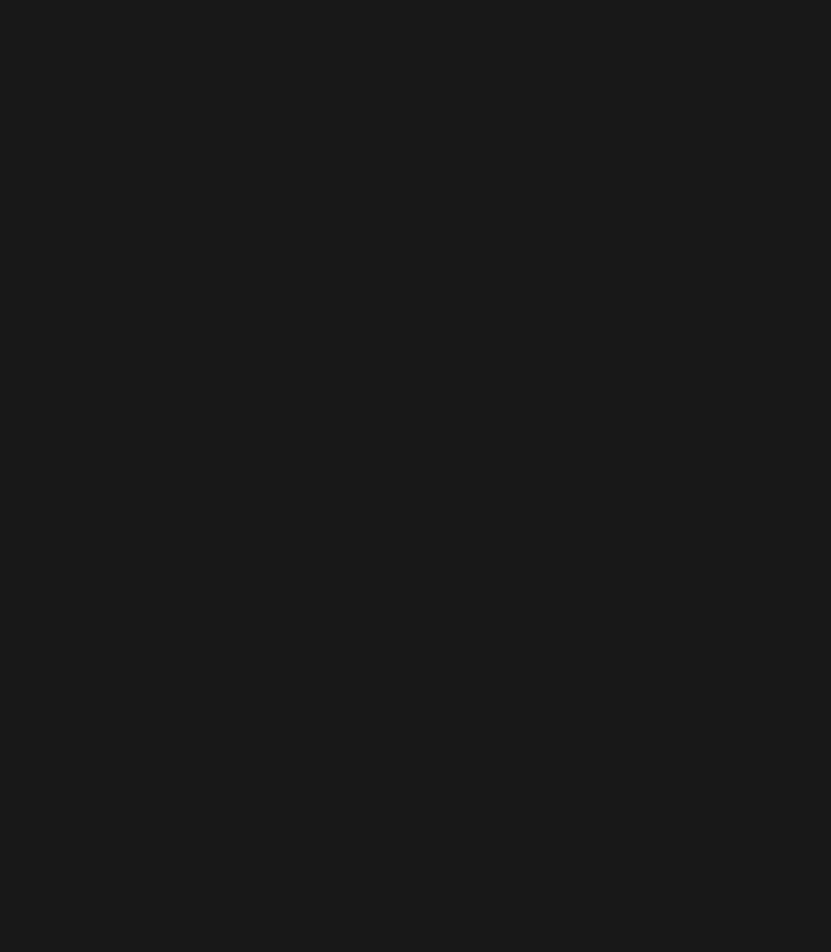
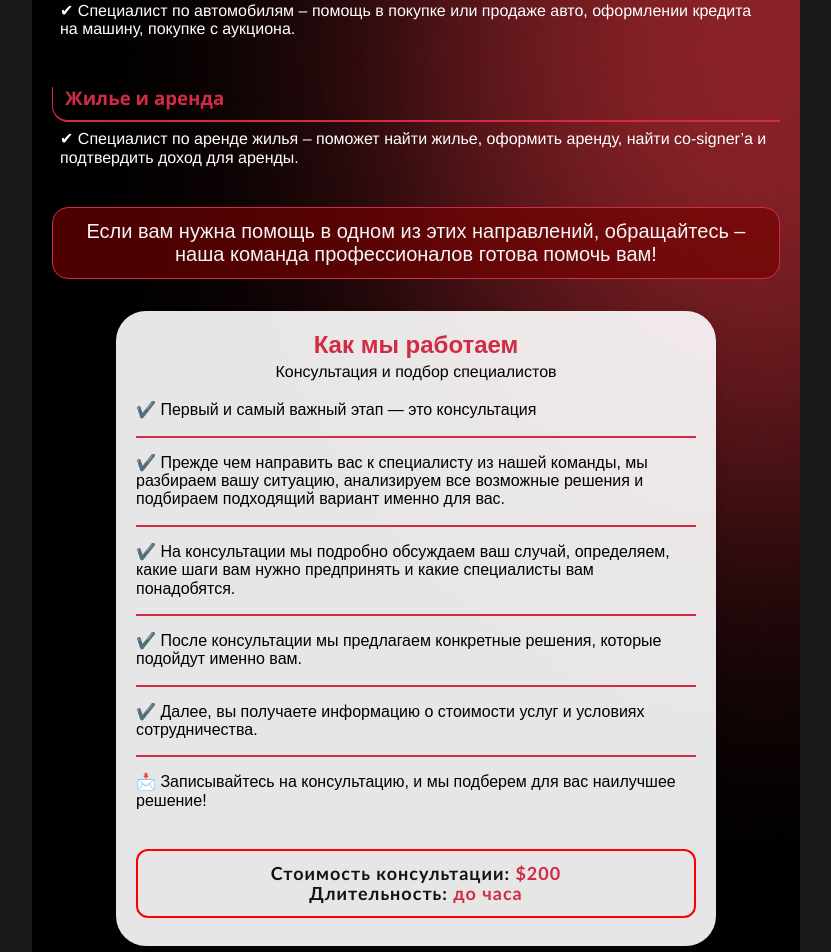
Before and after one commit to Jey2507/auto-usa, a React (Vite) app: page /immigration in a window 1280 px wide. Shown: the part 9180-10132 px from the top of the page, without its empty margins (224-1055 px from the left). Before the commit the page ends 8953 px from the top, so only its background shows below. Built offline with nearby package versions, Linux system fonts and the light colour scheme.

Commit message:
add new section

```diff
--- a/src/components/AboutUsImmigration/AboutUsImmigration.jsx
+++ b/src/components/AboutUsImmigration/AboutUsImmigration.jsx
@@ -3,7 +3,7 @@
 const AboutUsImmigration = () => {
     return (
         <section className={css.aboutUsSection}>
-            <div>
+            <div className={css.fonBox}>
                 <h2 className={css.title}>Наша <span className={css.spanColor}>команда</span> специалистов</h2>
                 <p className={css.descr}>У нас работает команда профессионалов, которые помогут вам с различными аспектами иммиграции, адаптации, бизнеса, финансов и жизни в США</p>
                 <ul className={css.listCowo}>
@@ -35,8 +35,23 @@
                         <p></p>
                     </li>
                 </ul>
-                <p>Если вам нужна помощь в одном из этих направлений, обращайтесь – наша команда профессионалов готова помочь вам!</p>
+                <p className={css.help}>Если вам нужна помощь в одном из этих направлений, обращайтесь – наша команда профессионалов готова помочь вам!</p>
             </div>
+            <div className={css.bigBox}>
+                <h2 className={css.texttwo}>Как мы <span className={css.spanFont}>работаем</span></h2>
+                <p className={css.descrQue}>Консультация и подбор специалистов</p>
+                <ul>
+                    <li>✔️ Первый и самый важный этап — это консультация</li>
+                    <li>✔️ Прежде чем направить вас к специалисту из нашей команды, мы разбираем вашу ситуацию, анализируем все возможные решения и подбираем подходящий вариант именно для вас.</li>
+                    <li>✔️ На консультации мы подробно обсуждаем ваш случай, определяем, какие шаги вам нужно предпринять и какие специалисты вам понадобятся.</li>
+                    <li>✔️ После консультации мы предлагаем конкретные решения, которые подойдут именно вам.</li>
+                    <li>✔️ Далее, вы получаете информацию о стоимости услуг и условиях сотрудничества.</li>
+                    <li>📩 Записывайтесь на консультацию, и мы подберем для вас наилучшее решение!</li>
+                </ul>
+                <br/>
+                <p className={css.descrHelp}>Стоимость консультации: <span className={css.spanColor}>$200</span> <br/> Длительность: <span className={css.spanColor}>до часа</span></p>
+            </div>
+
 
         </section>
     );
--- a/src/components/AboutUsImmigration/AboutUsImmigration.module.css
+++ b/src/components/AboutUsImmigration/AboutUsImmigration.module.css
@@ -3,6 +3,9 @@
     padding: 20px;
     background: #000000;
     font-family: 'Poppins', sans-serif;
+    background-image: url("../../assets/images/ellipse.png");
+    background-size: 190% 100%;
+    background-position: left;
 }
 
 .title {
@@ -23,12 +26,96 @@
 .descr {
     color: #fffffff5;
     text-align: center;
+    font-family: 'Franklin Gothic Medium', sans-serif;
 }
 
 .listCowo {
-    margin: 20px 0;
+    margin: 40px 0;
 }
 
 .listCowo h3 {
+    color: #D12C44;
+    border-bottom: 2px solid #D12C44;
+    border-left: 1px solid #D12C44;
+    border-bottom-left-radius: 16px;
+    padding: 0 0 12px 12px;
+    margin-bottom: 4px;
+    margin-top: 48px;
+    font-family: 'Segoe UI', Tahoma, Geneva, Verdana, sans-serif;
+}
+
+.descrHelp {
+    color: #131313;
+    font-weight: 600;
+    font-size: 18px;
+    border: 2px solid red;
+    border-radius: 12px;
+    padding: 12px;
+    text-align: center;
+    letter-spacing: 1px;
+    margin: 0;
+    margin-bottom: 8px;
+    font-family: 'Gill Sans', 'Gill Sans MT', Calibri, 'Trebuchet MS', sans-serif;
+}
+
+.listCowo p {
     color: #ffffff;
+    margin-top: 8px;
+    padding: 0 8px;
+    font-family: 'Franklin Gothic Medium', sans-serif;
 }
+
+.help {
+    color: rgb(245, 245, 245);
+    background-color: #730000ab;
+    border: 1px solid #D12C44;
+    border-radius: 16px;
+    padding: 12px;
+    text-align: center;
+    margin-bottom: 32px;
+    font-size: 20px;
+}
+
+.descrQue {
+    margin-top: 0;
+    text-align: center;
+    font-size: 16px;
+    font-family: 'Franklin Gothic Medium', 'Arial Narrow', Arial, sans-serif;
+}
+
+.bigBox {
+    background-color: #ffffffe6;
+    padding: 20px;
+    max-width: 600px;
+    margin: auto;
+    border-radius: 30px;
+    margin-top: 30px;
+    box-shadow: 0 4px 8px rgba(0, 0, 0, 0.1);
+}
+
+.bigBox ul {
+    display: flex;
+    flex-direction: column;
+    gap: 8px;
+}
+
+.bigBox ul li {
+    border-bottom: 2px solid #D12C44;
+    padding-bottom: 16px;
+    margin: 4px 0;
+}
+
+.bigBox ul li:last-child {
+    border: none;
+}
+
+.texttwo {
+    color: #D12C44;
+    padding-bottom: 4px;
+    margin: 0 auto;
+    width: 260px;
+    font-weight: 600;
+    font-size: 24px;
+    text-align: center;
+    font-family: "Montserrat", sans-serif;
+}
--- a/src/components/FaqImmigration/FaqImmigration.jsx
+++ b/src/components/FaqImmigration/FaqImmigration.jsx
@@ -10,7 +10,7 @@
             <li>Не выезжали из США на длительный срок после 16 августа 2023 года;</li>
             <li>   Соответствуют требованиям программы.</li></ul>)
     }, {
-        question: "Кто может подать заявку на TPS?",
+        question: "Как записаться на консультацию?",
         answer: (<ul>
             <li>Приехали и находились в США до 16 августа 2023 года (если вы приехали позже этой даты, подать на TPS нельзя);</li>
             <li>Не выезжали из США на длительный срок после 16 августа 2023 года;</li>
--- a/src/components/ServicesImmigration/ServicesImmigration.module.css
+++ b/src/components/ServicesImmigration/ServicesImmigration.module.css
@@ -4,6 +4,9 @@
     background-color: #000000;
     color: white;
     text-align: center;
+    background-image: url("../../assets/images/ellipse.png");
+    background-size: 110%;
+    background-position: bottom;
 }
 
 .title {
--- a/src/pages/ImmigrationPage/ImmigrationPage.jsx
+++ b/src/pages/ImmigrationPage/ImmigrationPage.jsx
@@ -1,4 +1,4 @@
-// import AboutUsImmigration from "../../components/AboutUsImmigration/AboutUsImmigration.jsx";
+import AboutUsImmigration from "../../components/AboutUsImmigration/AboutUsImmigration.jsx";
 import FaqImmigration from "../../components/FaqImmigration/FaqImmigration.jsx";
 import OnePartPage from "../../components/OnePartPage/OnePartPage.jsx";
 import ImmigrationServices from "../../components/ServicesImmigration/ServicesImmigration.jsx";
@@ -7,7 +7,7 @@
         <>
             <OnePartPage/>
             <ImmigrationServices />
-            {/* <AboutUsImmigration /> */}
+            <AboutUsImmigration />
             <FaqImmigration/>
         </>
 
```
Also changed, not shown: src/assets/images/ellipse.png (added).
